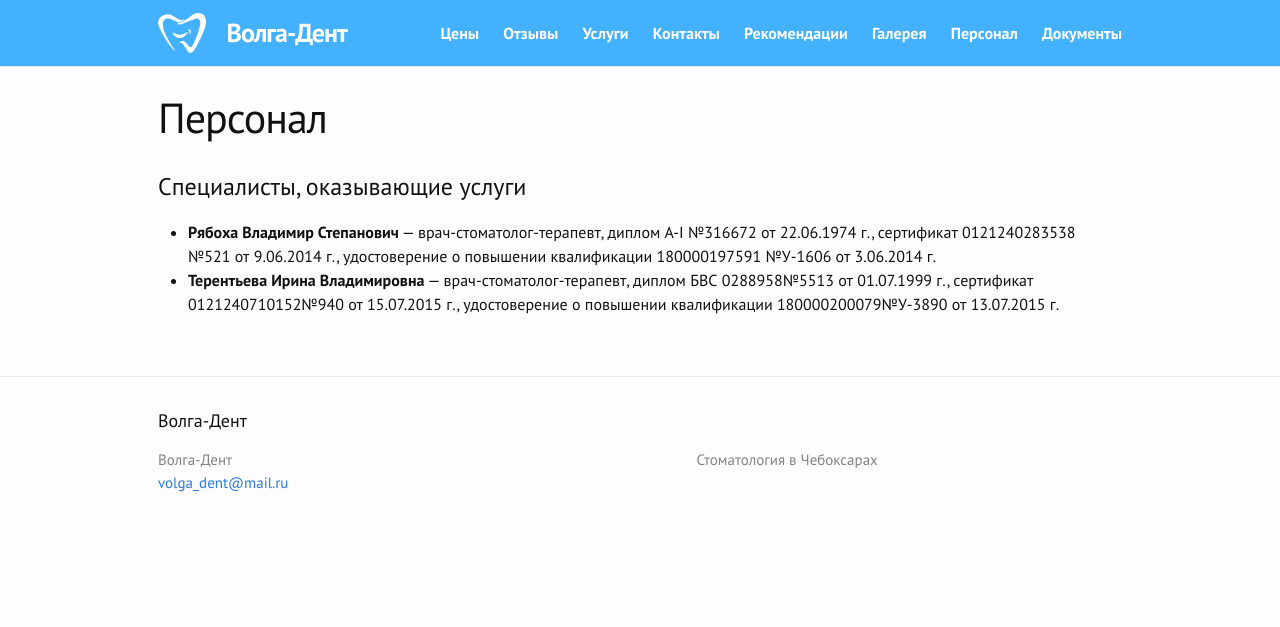
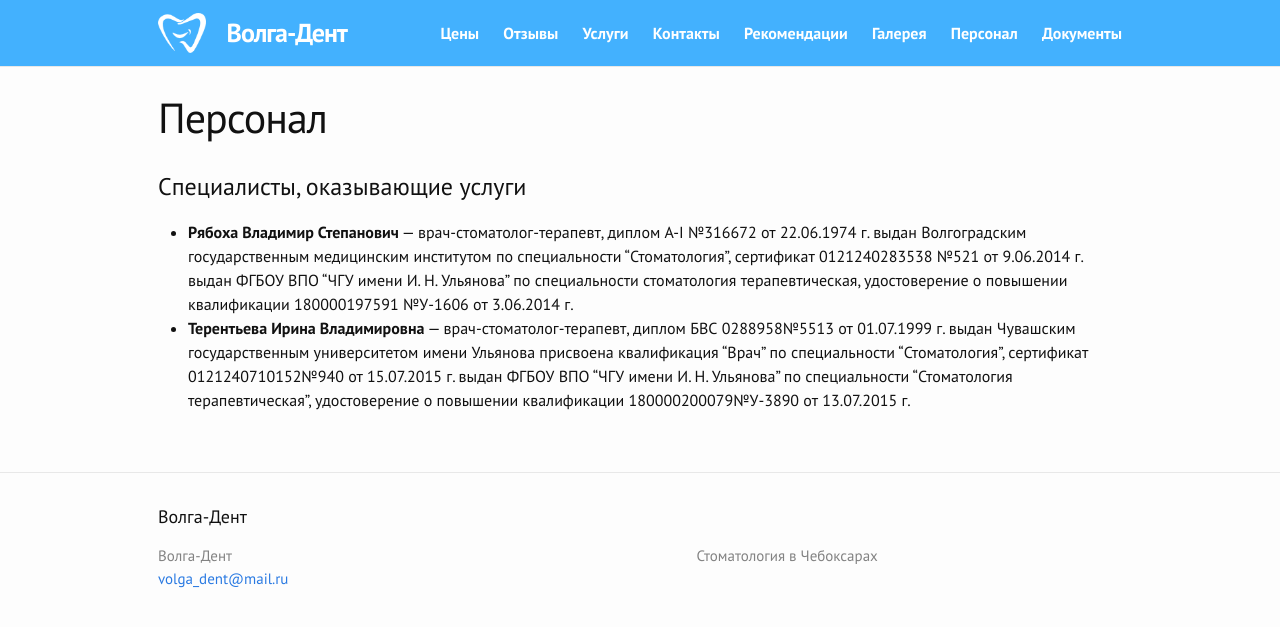
Before and after one commit to albus-dentes/albus-dentes.github.io, a Jekyll site: the page built from personnel/index.md, in a window 1280 px wide. Shown: the top 627 px of the page. Built offline with Jekyll 4.4.1, drawn with Linux system fonts in a browser that asks for light colours.

Commit message:
Update personnel

```diff
--- a/personnel/index.md
+++ b/personnel/index.md
@@ -6,10 +6,16 @@
 # Специалисты, оказывающие услуги
 
 - **Рябоха Владимир Степанович** — врач-стоматолог-терапевт,
-  диплом A-I №316672 от 22.06.1974 г.,
-  сертификат 0121240283538 №521 от 9.06.2014 г.,
-  удостоверение о повышении квалификации 180000197591 №У-1606 от 3.06.2014 г.
-- **Терентьева Ирина Владимировна** — врач-стоматолог-терапевт,
-  диплом БВС 0288958№5513 от 01.07.1999 г.,
-  сертификат 0121240710152№940 от 15.07.2015 г.,
-  удостоверение о повышении квалификации 180000200079№У-3890 от 13.07.2015 г.
+  диплом A-I №316672 от 22.06.1974 г. выдан Волгоградским государственным
+  медицинским институтом по специальности "Стоматология",
+  сертификат 0121240283538 №521 от 9.06.2014 г. выдан ФГБОУ ВПО "ЧГУ имени
+  И. Н. Ульянова" по специальности стоматология терапевтическая,
+  удостоверение о повышении квалификации 180000197591 №У-1606 от
+  3.06.2014 г.
+- **Терентьева Ирина Владимировна** — врач-стоматолог-терапевт, диплом
+  БВС 0288958№5513 от 01.07.1999 г. выдан Чувашским государственным
+  университетом имени Ульянова присвоена квалификация "Врач" по
+  специальности "Стоматология", сертификат 0121240710152№940 от
+  15.07.2015 г. выдан ФГБОУ ВПО "ЧГУ имени И. Н. Ульянова" по
+  специальности "Стоматология терапевтическая", удостоверение о
+  повышении квалификации 180000200079№У-3890 от 13.07.2015 г.
```
